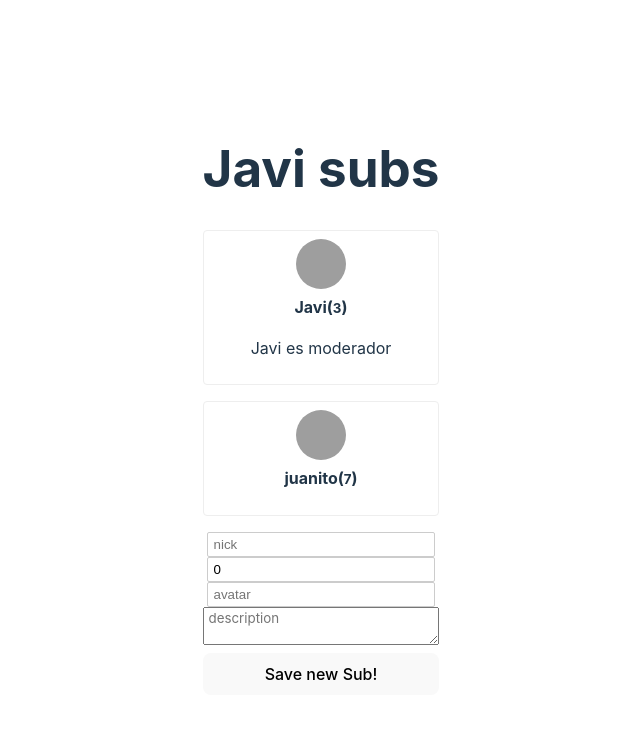
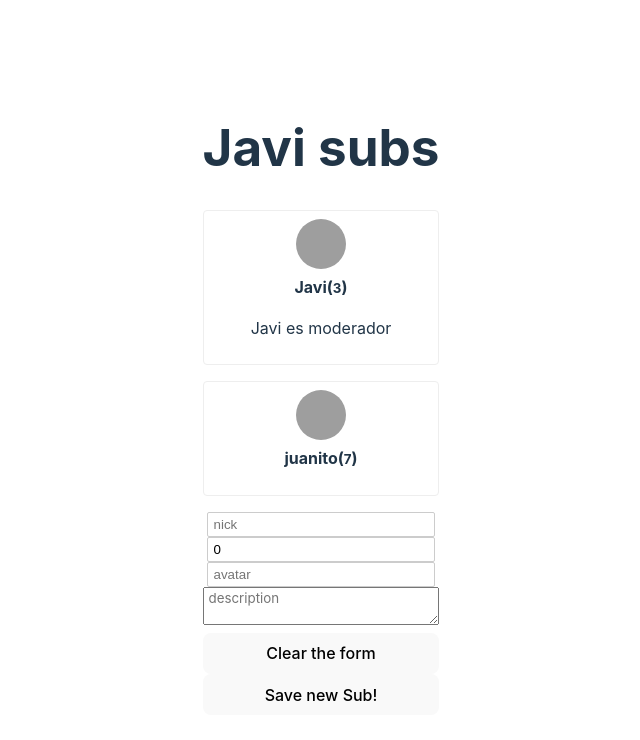
Before and after one commit to jtristante/midu-app, a React (Vite) app: page / in a window 1280 px wide. Shown: the top 740 px of the page, without its empty margins (319-959 px from the left). Built offline with nearby package versions, Linux system fonts and the light colour scheme; grey boxes are pictures that could not be loaded.

Commit message:
Add new button to clear form

```diff
--- a/src/App.tsx
+++ b/src/App.tsx
@@ -7,6 +7,7 @@
 
 interface AppState {
     subs: Array<Sub>
+    newSubsNumber: number
 }
 
 const INITIAL_STATE = [
@@ -25,6 +26,7 @@
 
 function App() {
     const [subs, setSubs] = useState<AppState["subs"]>([]);
+    const [newSubsNumber, setNewSubsNumber] = useState<AppState["newSubsNumber"]>(0);
     const divRef = useRef<HTMLDivElement>(null)
 
     useEffect(() => {
--- a/src/components/Form.tsx
+++ b/src/components/Form.tsx
@@ -22,6 +22,7 @@
     const handleSubmit = (evt: React.FormEvent<HTMLFormElement>) => {
         evt.preventDefault();
         onNewSub(inputValues)
+        handleClear();
     }
 
     const handleChange = (evt: React.ChangeEvent<HTMLInputElement | HTMLTextAreaElement>) => {
@@ -29,6 +30,18 @@
             ...inputValues,
             [evt.target.name]: evt.target.value
         })
+    }
+
+    const handleClear = () => {
+        setInputValues(
+            {
+                nick: '',
+                subMonths: 0,
+                avatar: '',
+                description: ''
+            }
+        )
+
     }
 
     return (
@@ -41,7 +54,8 @@
                        placeholder='avatar'/>
                 <textarea onChange={handleChange} value={inputValues.description} name='description'
                           placeholder='description'/>
-                <button>Save new Sub!</button>
+                <button onClick={handleClear} type='button'>Clear the form</button>
+                <button type='submit'>Save new Sub!</button>
             </form>
         </div>
     )
```
